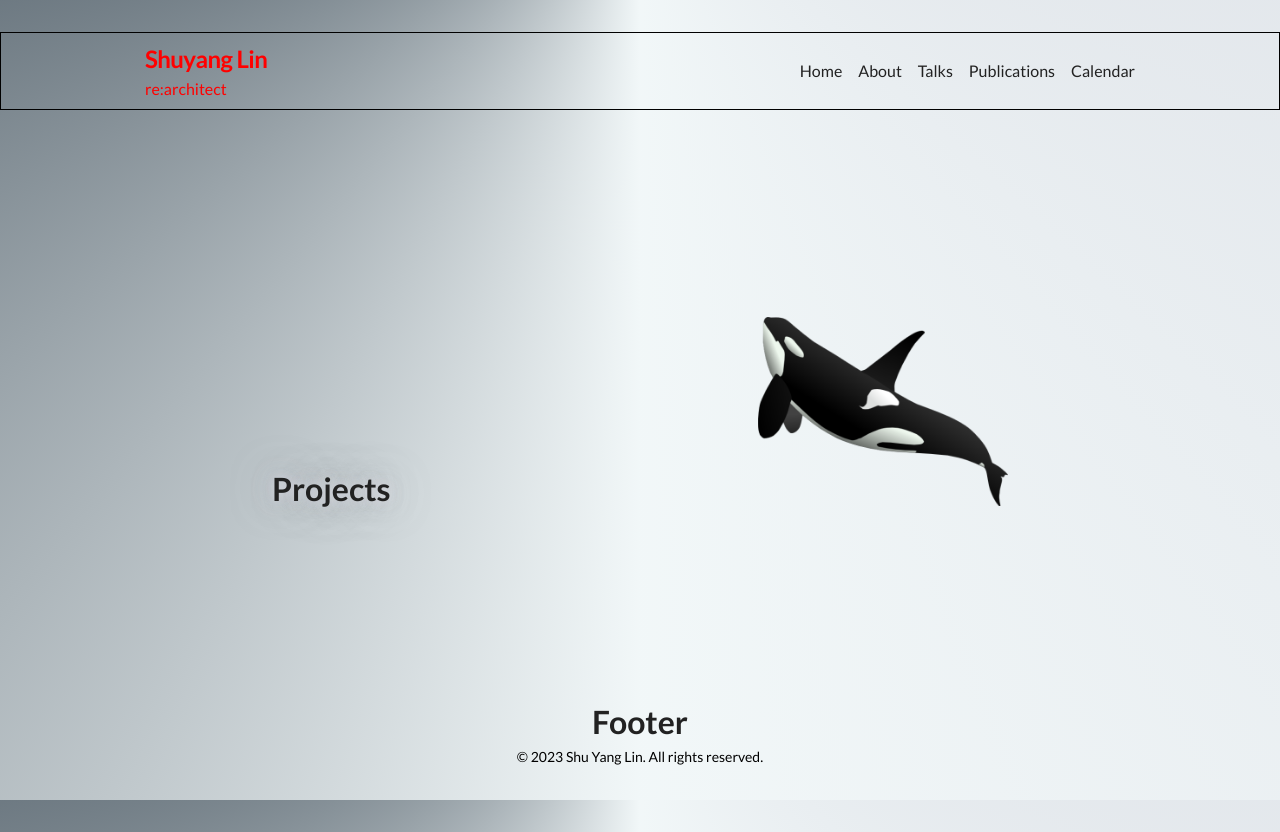
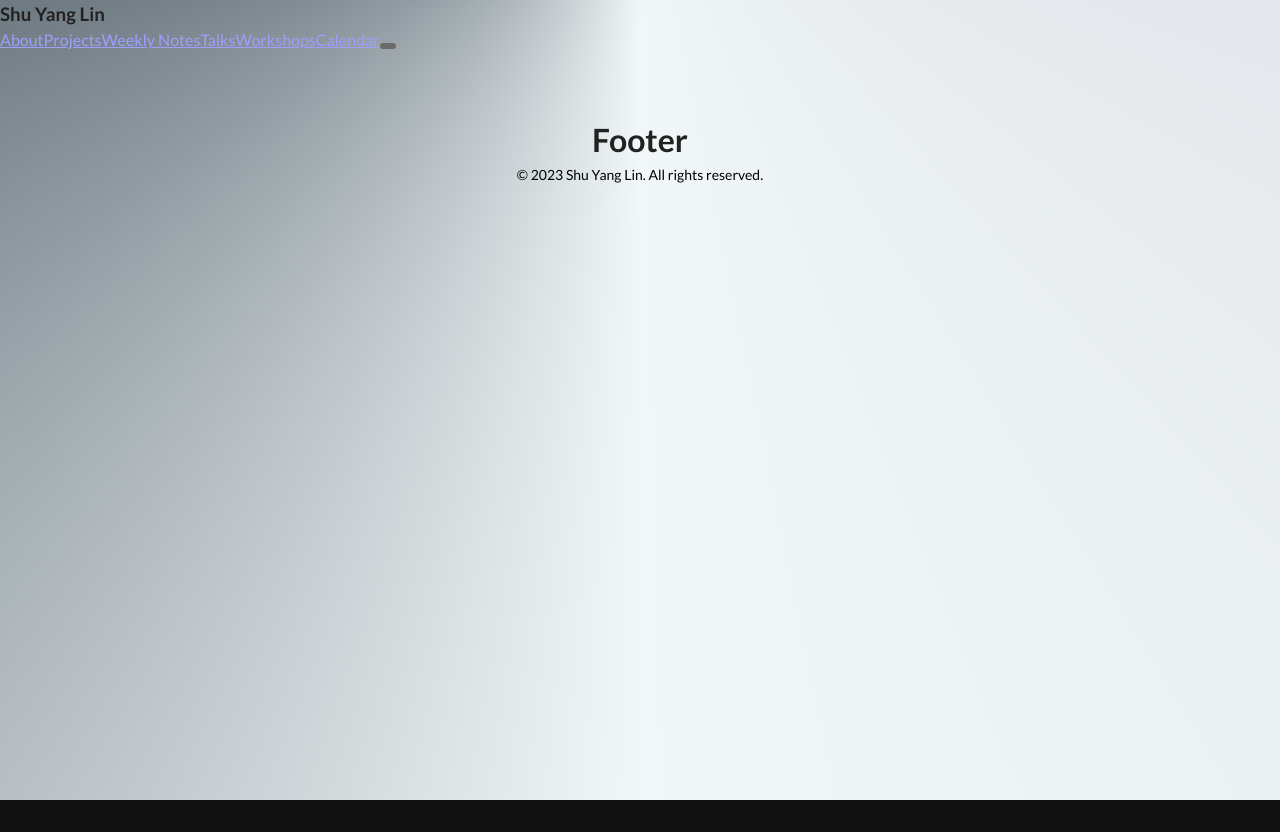
Before and after one commit to shuyanglin/shuyanglin, a React (Create React App) app: page / in a window 1280 px wide. After the commit the page ends 800 px from the top, so only its background shows below. Built offline with nearby package versions, Linux system fonts and the light colour scheme.

Commit message:
folder typo

```diff
--- a/src/components/App/App.js
+++ b/src/components/App/App.js
@@ -1,14 +1,13 @@
 import React from 'react';
 
-import Header from '../Header';
-import Projects from '../Projects';
+import NavigationBar from '../NavigationBar';
+
 import Footer from '../Footer';
 
 function App() {
   return (
     <>
-      <Header/>
-      <Projects />
+      <NavigationBar/>
       <Footer />
     </>
   );
--- a/src/components/Header/Header.js
+++ /dev/null
@@ -1,26 +0,0 @@
-import React from "react";
-
-import styles from './Header.module.css';
-
-function Header() {
-  return (
-    <div className={styles.wrapper}>
-      <nav className={styles.navbar}>
-      <div className={styles.name}>
-        <h2>Shuyang Lin</h2>
-        <p>re:architect</p>
-
-        </div>
-        <div className={styles.tabs}>
-          <span>Home</span>
-          <span>About</span>
-          <span>Talks</span>
-          <span>Publications</span>
-          <span>Calendar</span>
-        </div>
-      </nav>
-    </div>
-  );
-}
-
-export default Header;
--- a/src/components/Header/index.js
+++ /dev/null
@@ -1,2 +0,0 @@
-export * from "./Header";
-export { default } from "./Header";
--- /dev/null
+++ b/src/components/NavigationBar/NavigationBar.js
@@ -0,0 +1,22 @@
+import React from "react";
+
+import styles from './NavigationBar.module.css';
+
+function Header() {
+  return (
+    <header>
+      <h3>Shu Yang Lin</h3>
+      <nav>
+        <a href="/#">About</a>
+        <a href="/#">Projects</a>
+        <a href="/#">Weekly Notes</a>
+        <a href="/#">Talks</a>
+        <a href="/#">Workshops</a>
+        <a href="/#">Calendar</a>
+        <button></button>
+      </nav>
+    </header>
+  );
+}
+
+export default Header;
--- /dev/null
+++ b/src/components/NavigationBar/index.js
@@ -0,0 +1,2 @@
+export * from "./NavigationBar";
+export { default } from "./NavigationBar";
--- a/src/components/Projects/Projects.js
+++ /dev/null
@@ -1,19 +0,0 @@
-import React from 'react';
-import styles from './Projects.module.css';
-
-
-function Projects() {
-  return (
-    <div className={styles.wrapper}>
-      <header>
-        <img alt="Cute toast mascot" src="/whale.png" />
-        <h1>Projects</h1>
-        <div className={styles.project}></div>
-      </header>
-
-
-    </div>
-  );
-}
-
-export default Projects;
--- a/src/components/Projects/Projects.module.css
+++ /dev/null
@@ -1,118 +0,0 @@
-.wrapper {
-  padding: 64px 32px;
-  max-width: 800px;
-  margin: 0 auto;
-}
-
-.wrapper header {
-  position: relative;
-  display: flex;
-  align-items: flex-end;
-  margin-bottom: 64px;
-  min-height: 80px;
-}
-
-.wrapper header h1 {
-  position: relative;
-  font-size: 2rem;
-  line-height: 1.1;
-
-
-  /* prettier-ignore */
-  text-shadow:
-    0px 0px 10px hsla(250, 38%, 94%, 0.5),
-    0px 0px 20px hsla(249, 16%, 83%, 0.5),
-    0px 0px 40px hsla(254, 9%, 70%, 0.5);
-}
-
-.wrapper header p {
-  padding-bottom: 32px;
-}
-
-.wrapper header img {
-  position: absolute;
-  right: 0;
-  bottom: 0;
-  display: block;
-  width: 250px;
-}
-
-.controlsWrapper {
-  color-scheme: light;
-  outline: 2px dashed hsl(250deg 80% 80% / 0.6);
-  outline-offset: 4px;
-  border-radius: 4px;
-  background: white;
-  color: black;
-  padding: 16px;
-  margin-top: 32px;
-}
-
-.row {
-  display: flex;
-  align-items: center;
-  flex-wrap: wrap;
-  gap: 16px;
-  /*
-    This is the height when a row contains a text input.
-    We specify it to prevent a layout shift when `dismiss-after`
-    is toggled on/off.
-  */
-  min-height: 3rem;
-}
-
-.row:not(:last-of-type) {
-  padding-bottom: 16px;
-  border-bottom: 1px dotted hsl(250deg 80% 80% / 0.5);
-  margin-bottom: 16px;
-}
-
-.titleMessageWrapper {
-  padding-bottom: 16px;
-  border-bottom: 1px dotted hsl(250deg 80% 80% / 0.5);
-  margin-bottom: 16px;
-}
-.titleMessageRow {
-  display: flex;
-  align-items: flex-start;
-  flex-wrap: wrap;
-  gap: 16px;
-}
-.titleMessageRow:not(:last-of-type) {
-  margin-bottom: 16px;
-}
-
-.label {
-  flex-basis: 160px;
-  text-align: right;
-  font-weight: 700;
-}
-
-.inputWrapper {
-  flex: 1;
-}
-
-.radioWrapper {
-  display: flex;
-  flex-wrap: wrap;
-  gap: 4px 16px;
-}
-
-.radioWrapper label {
-  display: flex;
-  align-items: center;
-  gap: 8px;
-  width: 100px;
-}
-
-.messageInput {
-  display: block;
-  width: 100%;
-  height: 4rem;
-}
-
-
-.project {
-  min-width: 800px;
-  min-height: 300px;
-}
--- a/src/components/Projects/index.js
+++ /dev/null
@@ -1,2 +0,0 @@
-export * from "./Projects";
-export { default } from "./Projects";
```
Also changed, not shown: src/components/NavigationBar/NavigationBar.module.css (renamed from src/components/Header/Header.module.css).
